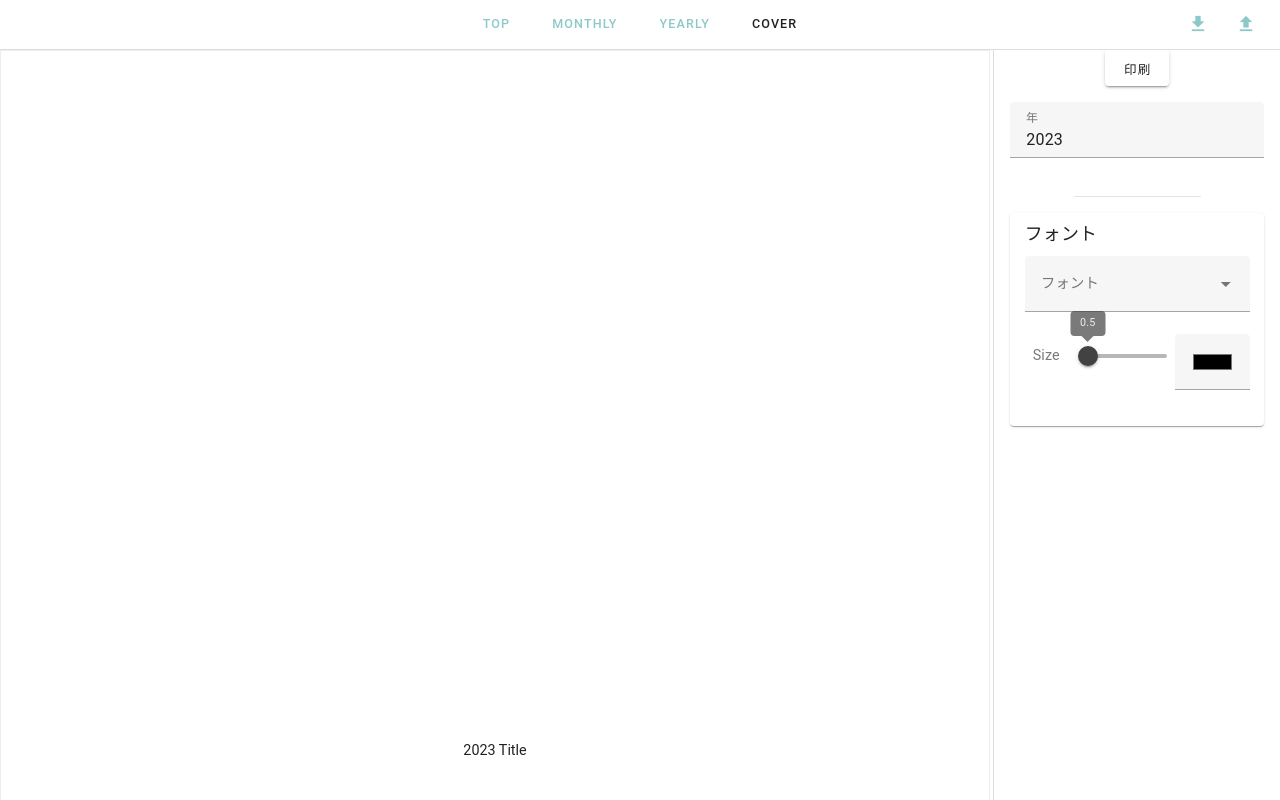
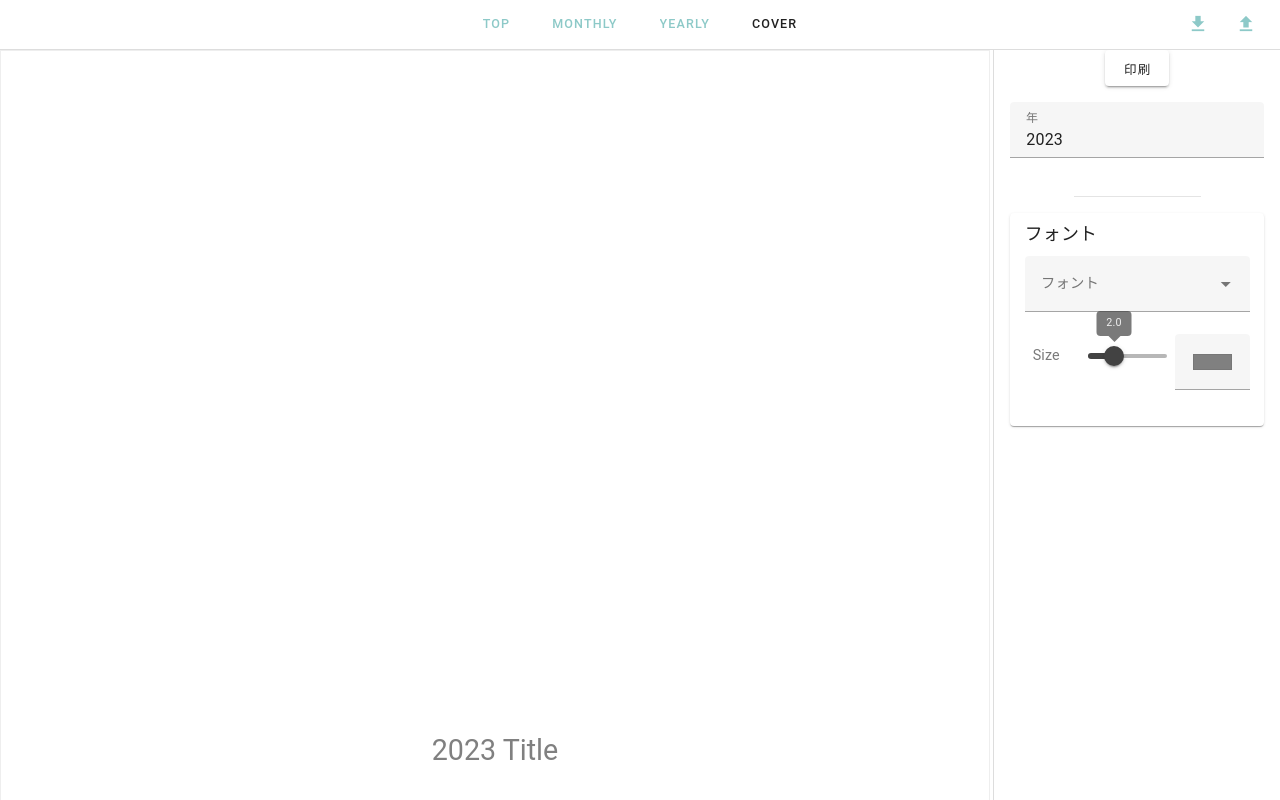
Before and after one commit to satocheeen/calendar-maker, a Nuxt app: page /cover in a window 1280 px wide. Built offline with nearby package versions, Linux system fonts and the light colour scheme.

Commit message:
store初期値まわり見直し

```diff
--- a/components/cover/CoverPage.vue
+++ b/components/cover/CoverPage.vue
@@ -33,7 +33,7 @@ export default defineComponent({
         })
 
         const fontSize = computed(() => {
-            return fontStyle.value?.fontSize;
+            return fontStyle.value?.fontSize + 'rem';
         })
 
         const color = computed(() => {
--- a/components/year-calendar/FontSettingItemForYear.vue
+++ b/components/year-calendar/FontSettingItemForYear.vue
@@ -72,13 +72,13 @@ export default defineComponent({
             },
             set(val) {
                 if (!styleStore) return;
-                const target = styleStore.yearlyDefine.value.fonts[props.target];
-                if (!target) {
-                    styleStore.yearlyDefine.value.fonts[props.target] = { fontFamily: val };
-                }
-                else {
-                    target.fontFamily = val;
-                }
+                styleStore.updateYearlyDefine({
+                    fonts: {
+                        [props.target]: {
+                            fontFamily: val,
+                        },
+                    }
+                })
             }
         });
         const currentFontSize = computed({
@@ -88,13 +88,13 @@ export default defineComponent({
             set(val) {
                 if (!styleStore)
                     return;
-                const target = styleStore.yearlyDefine.value.fonts[props.target];
-                if (!target) {
-                    styleStore.yearlyDefine.value.fonts[props.target] = { fontSize: val };
-                }
-                else {
-                    target.fontSize = val;
-                }
+                styleStore.updateYearlyDefine({
+                    fonts: {
+                        [props.target]: {
+                            fontSize: val,
+                        },
+                    }
+                })
             }
         });
         const currentFontColor = computed({
@@ -104,13 +104,13 @@ export default defineComponent({
             set(val) {
                 if (!styleStore)
                     return;
-                const target = styleStore.yearlyDefine.value.fonts[props.target];
-                if (!target) {
-                    styleStore.yearlyDefine.value.fonts[props.target] = { color: val };
-                }
-                else {
-                    target.color = val;
-                }
+                styleStore.updateYearlyDefine({
+                    fonts: {
+                        [props.target]: {
+                            color: val,
+                        },
+                    }
+                })
             }
         });
         const currentHolidayFontColor = computed({
@@ -122,15 +122,14 @@ export default defineComponent({
             set(val) {
                 if (!styleStore)
                     return;
-                if (props.target !== 'day')
-                    return;
-                const target = styleStore.yearlyDefine.value.fonts[props.target];
-                if (!target) {
-                    styleStore.yearlyDefine.value.fonts[props.target] = { holidayColor: val };
-                }
-                else {
-                    target.holidayColor = val;
-                }
+
+                styleStore.updateYearlyDefine({
+                    fonts: {
+                        [props.target]: {
+                            holidayColor: val,
+                        },
+                    }
+                })
             }
         });
         return {
--- a/store/defaults.ts
+++ b/store/defaults.ts
@@ -39,6 +39,10 @@ export const defaultYearlyDefine: YearlyCalendarStyleDefine = {
             color: '#808080',
             holidayColor: '#ac6c7b',
         },
+        coverTitle: {
+            fontSize: 2,
+            color: '#808080',
+        }
     },
     divider: {
         size: 30,
--- a/store/useStyle.ts
+++ b/store/useStyle.ts
@@ -3,14 +3,13 @@ import type { FontDefine, MonthlyCalendarCommonDefine, MonthlyCalendarDefine, Mo
 import { defaultYearlyDefine, defaultMonthlyCalendarCommonDefine, defaultPresets } from "./defaults";
 import useLocalStorage from "./useLocalStorage";
 import type { OperationStore, YearMonth } from "./useOperation";
-import merge from 'deepmerge';
 import deepmerge from "deepmerge";
 
 type Props = {
     operation: OperationStore;
 }
 export default function useStyle(props: Props) {
-    const monthlyDefine = useLocalStorage<{[yearMonth: string]: MonthlyCalendarDefine}>({
+    const userMonthlyDefine = useLocalStorage<{[yearMonth: string]: MonthlyCalendarDefine}>({
         key: 'monthlyDefine',
         default: {},
     })
@@ -19,6 +18,10 @@ export default function useStyle(props: Props) {
         key: 'monthlyCommonDefine',
         default: {},
     });
+    const monthlyCommonDefine = computed(() => {
+        const result = deepmerge(defaultMonthlyCalendarCommonDefine, userMonthlyCommonDefine.value);
+        return result;
+    })
 
     const presets = useLocalStorage<Presets>({
         key: 'presets',
@@ -28,9 +31,13 @@ export default function useStyle(props: Props) {
         },
     });
 
-    const yearlyDefine = useLocalStorage<YearlyCalendarStyleDefine>({
+    const userYearlyDefine = useLocalStorage<Partial<YearlyCalendarStyleDefine>>({
         key: 'yearlyDefine',
-        default: defaultYearlyDefine,
+        default: {},
+    })
+    const yearlyDefine = computed(() => {
+        const result = deepmerge(defaultYearlyDefine, userYearlyDefine.value);
+        return result;
     })
 
     const defaultPreset = computed(() => {
@@ -43,20 +50,20 @@ export default function useStyle(props: Props) {
     })
 
     const setCurrentMonthlyCalendarSetting = (values: Partial<MonthlyCalendarDefine>) => {
-        monthlyDefine.value[yearMonthKey.value] = Object.assign({}, monthlyDefine.value[yearMonthKey.value], values);
+        userMonthlyDefine.value[yearMonthKey.value] = Object.assign({}, userMonthlyDefine.value[yearMonthKey.value], values);
     }
 
     const currentMonthlyCalendarStyleDefine = computed(() => {
-        const savedColors = (monthlyDefine.value[yearMonthKey.value] ?? {}).colors ?? {};
+        const savedColors = (userMonthlyDefine.value[yearMonthKey.value] ?? {}).colors ?? {};
         const colors = Object.assign({}, defaultPreset.value, savedColors);
-        const define = Object.assign({}, monthlyDefine.value[yearMonthKey.value] ?? {}, { colors });
+        const define = Object.assign({}, userMonthlyDefine.value[yearMonthKey.value] ?? {}, { colors });
         return define;
     })
 
     const setCurrentMonthlyCalendarColor = (key: keyof MonthlyColorDefine, color: string) => {
-        const currentColors = (monthlyDefine.value[yearMonthKey.value] ?? {}).colors ?? {};
+        const currentColors = (userMonthlyDefine.value[yearMonthKey.value] ?? {}).colors ?? {};
         const newColors = Object.assign(currentColors, { [key]: color });
-        monthlyDefine.value[yearMonthKey.value] = Object.assign({}, monthlyDefine.value[yearMonthKey.value], {colors: newColors });
+        userMonthlyDefine.value[yearMonthKey.value] = Object.assign({}, userMonthlyDefine.value[yearMonthKey.value], {colors: newColors });
     }
 
     /**
@@ -65,8 +72,8 @@ export default function useStyle(props: Props) {
      * @param month
      */
     const reseCurrenttMonthlyCalendarColor = () => {
-        if (monthlyDefine.value[yearMonthKey.value]) {
-            monthlyDefine.value[yearMonthKey.value].colors = undefined;
+        if (userMonthlyDefine.value[yearMonthKey.value]) {
+            userMonthlyDefine.value[yearMonthKey.value].colors = undefined;
         }
     }
 
@@ -75,7 +82,7 @@ export default function useStyle(props: Props) {
      * @returns
      */
     const isDefaultColorMonthlyCalendar = computed(() => {
-        const savedColors = (monthlyDefine.value[yearMonthKey.value] ?? {}).colors;
+        const savedColors = (userMonthlyDefine.value[yearMonthKey.value] ?? {}).colors;
         return savedColors === undefined;
     })
 
@@ -92,17 +99,12 @@ export default function useStyle(props: Props) {
     }
 
     const setPresetToCurrentMonthlyCalendar = (preset: MonthlyColorDefine) => {
-        if (!monthlyDefine.value[yearMonthKey.value]) {
-            monthlyDefine.value[yearMonthKey.value] = { colors: preset }
+        if (!userMonthlyDefine.value[yearMonthKey.value]) {
+            userMonthlyDefine.value[yearMonthKey.value] = { colors: preset }
         } else {
-            monthlyDefine.value[yearMonthKey.value].colors = preset;
+            userMonthlyDefine.value[yearMonthKey.value].colors = preset;
         }
     }
-
-    const monthlyCommonDefine = computed(() => {
-        const result = deepmerge(defaultMonthlyCalendarCommonDefine, userMonthlyCommonDefine.value);
-        return result;
-    })
 
     const updateFontFamily = (target: keyof FontDefine, fontFamily: string|undefined) => {
         const newDef: Partial<MonthlyCalendarCommonDefine> =  {
@@ -130,12 +132,16 @@ export default function useStyle(props: Props) {
         userMonthlyCommonDefine.value.orientation = orientation;
     }
 
+    const updateYearlyDefine = (value: Partial<YearlyCalendarStyleDefine>) => {
+        userYearlyDefine.value = deepmerge(userYearlyDefine.value, value);
+    }
+
     /**
      * 定義をファイル出力する
      */
     const output = () => {
         const json = {
-            monthlyDefine: monthlyDefine.value,
+            monthlyDefine: userMonthlyDefine.value,
             monthlyCommonDefine: userMonthlyCommonDefine.value,
             presets: presets.value,
             yearlyDefine: yearlyDefine.value,
@@ -174,16 +180,16 @@ export default function useStyle(props: Props) {
                 }
                 const json = JSON.parse(jsonStr);
                 if ('monthlyDefine' in json) {
-                    monthlyDefine.value = json.monthlyDefine;
+                    userMonthlyDefine.value = json.monthlyDefine;
                 }
                 if ('presets' in json) {
                     presets.value = json.presets;
                 }
                 if ('monthlyCommonDefine' in json) {
-                    monthlyCommonDefine.value = json.monthlyCommonDefine;
+                    userMonthlyCommonDefine.value = json.monthlyCommonDefine;
                 }
                 if ('yearlyDefine' in json) {
-                    yearlyDefine.value = json.yearlyDefine;
+                    userYearlyDefine.value = json.yearlyDefine;
                 }
             }
 
@@ -209,6 +215,7 @@ export default function useStyle(props: Props) {
         reseCurrenttMonthlyCalendarColor,
         isDefaultColorMonthlyCalendar,
         updateOrientation,
+        updateYearlyDefine,
     }
 }
 type StyleStore = ReturnType<typeof useStyle>;
```
